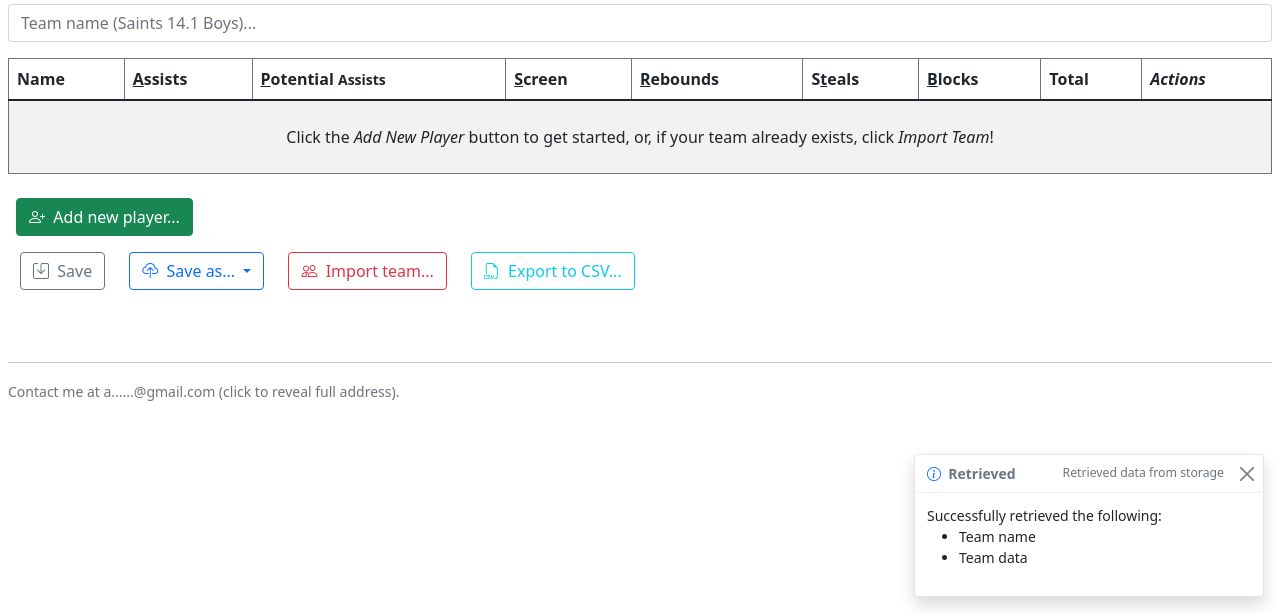
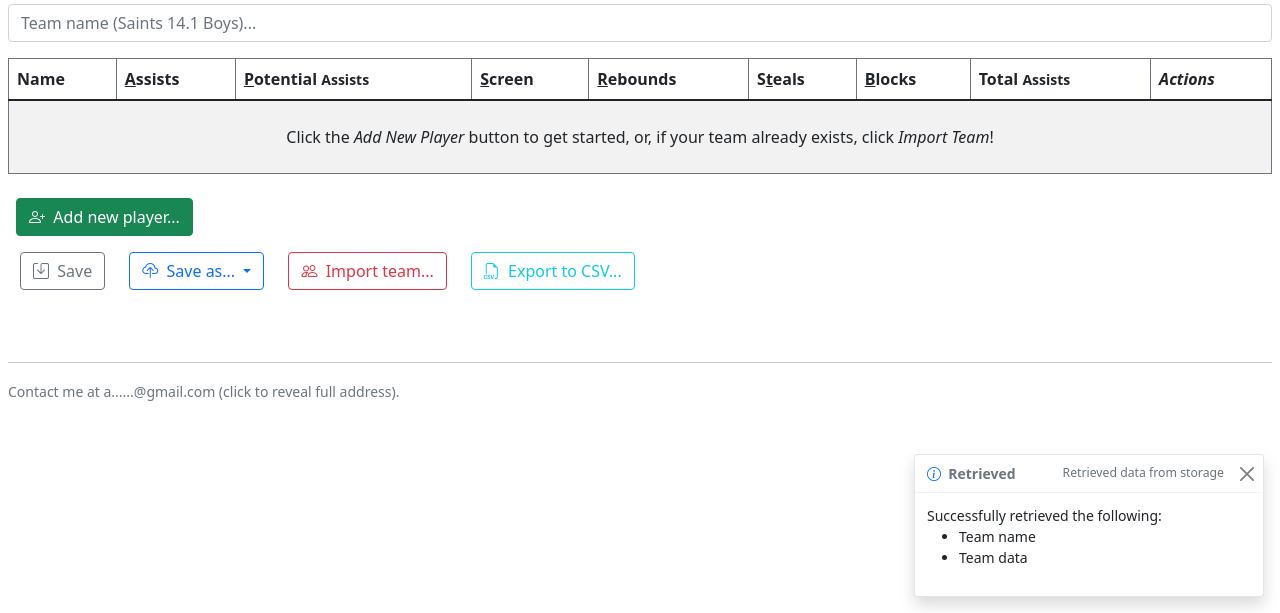
Before and after one commit to arnavt78/bb-stats, a plain HTML site: page index.html in a window 1280 px wide. Shown: the part 187-800 px from the top of the page. Drawn offline with nearby package versions, Linux system fonts and the light colour scheme.

Commit message:
Changed wording slightly

```diff
--- a/index.html
+++ b/index.html
@@ -52,7 +52,7 @@
                     <th scope="col"><u>R</u>ebounds</th>
                     <th scope="col">S<u>t</u>eals</th>
                     <th scope="col"><u>B</u>locks</th>
-                    <th scope="col">Total</th>
+                    <th scope="col">Total <small>Assists</small></th>
                     <th scope="col"><i>Actions</i></th>
                 </tr>
             </thead>
```
